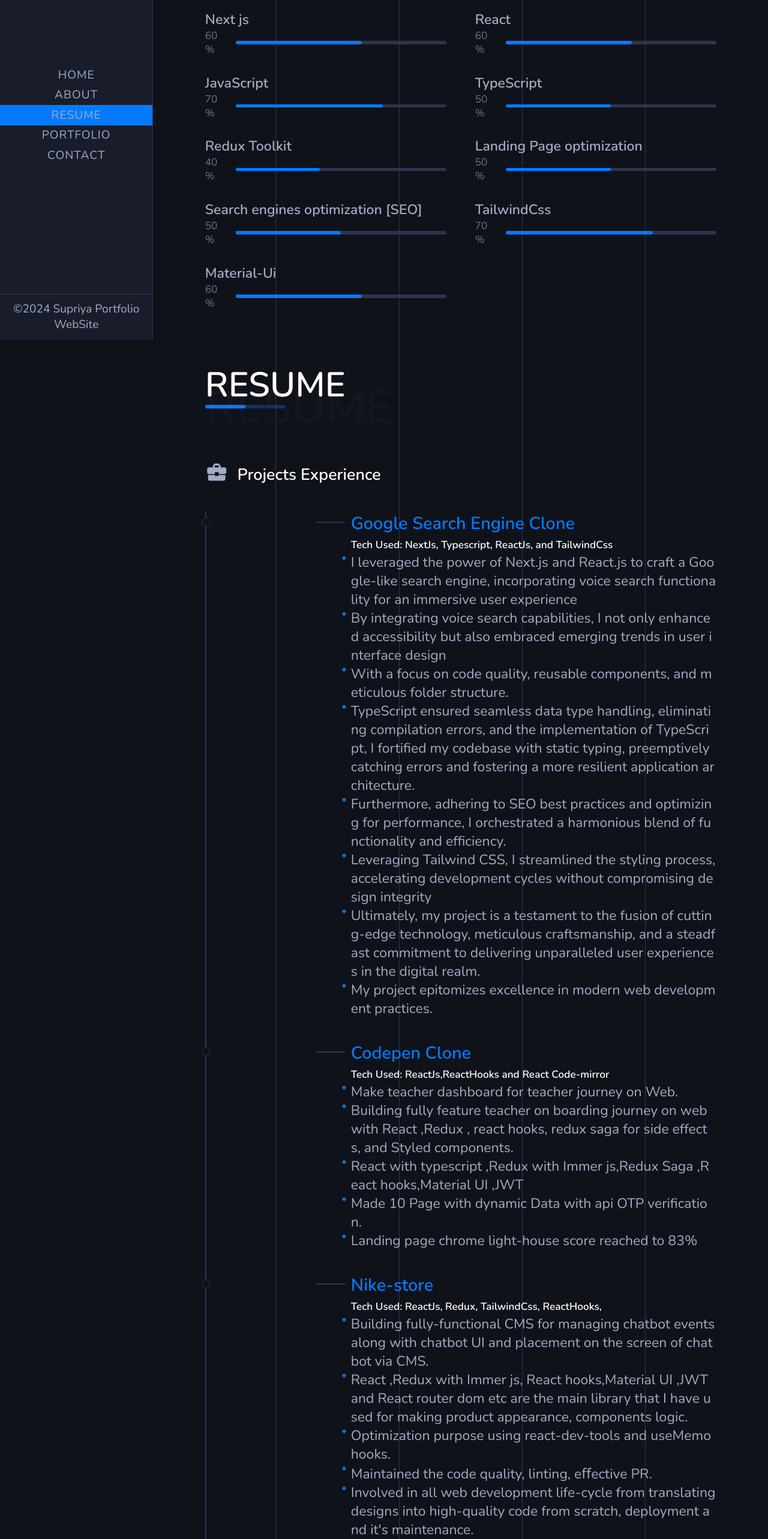
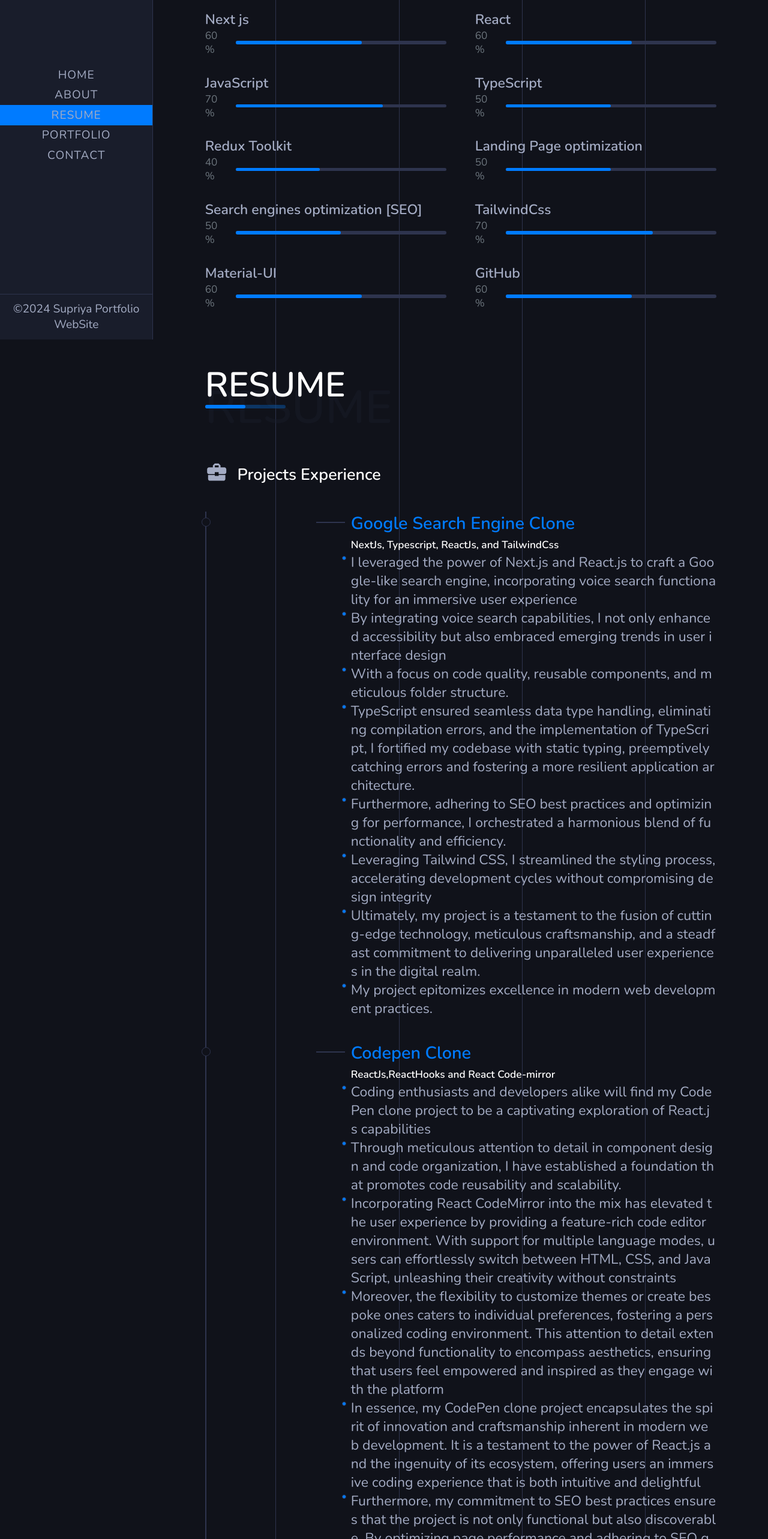
Before and after one commit to supriya224/my-portfolio, a React (Create React App) app: page /resume in a window 1280 px wide. Shown: the part 234-2800 px from the top of the page at 60% size. Built offline with nearby package versions, Linux system fonts and the light colour scheme.

Commit message:
project experience added

```diff
--- a/src/Components/ContactSection.js
+++ b/src/Components/ContactSection.js
@@ -15,7 +15,6 @@ const ContactSection = () => {
             icon: <PhoneIcon />,
             title: 'Phone Number',
             contact1: '8081149224',
-            contact2: '9918569439',
         },
         {
             icon: <EmailIcon />,
@@ -78,13 +77,7 @@ const ContactSection = () => {
                             {ContactDetials.map((cItem, i) => (
                                 <ContactItems key={i} {...cItem} />
                             ))}
-                            {/* <p>sfsfsfsf</p>
-                            <p>sfsfsfsf</p>
-                            <p>sfsfsfsf</p>
-                            <p>sfsfsfsf</p>
-                            <p>sfsfsfsf</p>
-                            <p>sfsfsfsf</p>
-                            <p>sfsfsfsf</p> */}
+
                         </div>
                     </div>
                 </InnerLayout>
--- a/src/Components/Resume.js
+++ b/src/Components/Resume.js
@@ -27,11 +27,12 @@ const resumeContents = [
         title: 'Codepen Clone',
         subTitle: 'ReactJs,ReactHooks and React Code-mirror',
         text: [
-            'Make teacher dashboard for teacher journey on Web.',
-            'Building fully feature teacher on boarding journey on web with React ,Redux , react hooks, redux saga for side effects, and Styled components.',
-            'React with typescript ,Redux with Immer js,Redux Saga ,React hooks,Material UI ,JWT',
-            'Made 10 Page with dynamic Data with api OTP verification.',
-            'Landing page chrome light-house score reached to 83%',
+            'Coding enthusiasts and developers alike will find my CodePen clone project to be a captivating exploration of React.js capabilities',
+            'Through meticulous attention to detail in component design and code organization, I have established a foundation that promotes code reusability and scalability.',
+            'Incorporating React CodeMirror into the mix has elevated the user experience by providing a feature-rich code editor environment. With support for multiple language modes, users can effortlessly switch between HTML, CSS, and JavaScript, unleashing their creativity without constraints',
+            'Moreover, the flexibility to customize themes or create bespoke ones caters to individual preferences, fostering a personalized coding environment. This attention to detail extends beyond functionality to encompass aesthetics, ensuring that users feel empowered and inspired as they engage with the platform',
+            'In essence, my CodePen clone project encapsulates the spirit of innovation and craftsmanship inherent in modern web development. It is a testament to the power of React.js and the ingenuity of its ecosystem, offering users an immersive coding experience that is both intuitive and delightful',
+            'Furthermore, my commitment to SEO best practices ensures that the project is not only functional but also discoverable. By optimizing page performance and adhering to SEO guidelines, I have laid the groundwork for broader reach and engagement within the developer community',
         ],
     },
     {
@@ -39,11 +40,12 @@ const resumeContents = [
         title: 'Nike-store',
         subTitle: 'ReactJs, Redux, TailwindCss, ReactHooks, ',
         text: [
-            'Building fully-functional CMS for managing chatbot events along with chatbot UI and placement on the screen of chatbot via CMS.',
+            'I embarked on an exhilarating journey to recreate the Nike store using React.js, Redux, and a suite of cutting-edge tools. By leveraging React for the frontend and Redux for state management, I ensured a seamless user experience with robust data handling capabilities.',
             ' React ,Redux with Immer js, React hooks,Material UI ,JWT and React router dom etc are the main library that I have used for making product appearance, components logic.',
-            'Optimization purpose using react-dev-tools and useMemo hooks.',
-            'Maintained the code quality, linting, eﬀective PR.',
-            "Involved in all web development life-cycle from translating designs into high-quality code from scratch, deployment and it's maintenance.",
+            'Incorporating Tailwind CSS streamlined the styling process, optimizing both best practices and time management.',
+            'Furthermore, I enhanced the projects functionality with features like a Tailwind-powered slider, lodash utilities for efficient data manipulation, and React Hot Toast for intuitive notifications. This comprehensive approach not only elevated the user experience but also showcased my commitment to utilizing the latest technologies',
+            "My dedication to code quality, coupled with meticulous folder structure management, facilitated easy maintenance and scalability. Moreover, adherence to SEO best practices and performance optimization strategies resulted in impressive LightHouse scores, ensuring maximum visibility and accessibility",
+            'In essence, my Nike store project epitomizes excellence in modern web development, blending innovation, efficiency, and user-centric design to deliver an unparalleled shopping experience.',
         ],
     },
     {
@@ -51,9 +53,10 @@ const resumeContents = [
         title: 'Music-PlayList-App',
         subTitle: 'Typescript, ReactJs, IndexDB and TailwindCss',
         text: [
-            'Making hybrid app by using Ionic framework and perform rest api with Asyc await.',
-            'Made webPages using Angular8 rxjs and reusable atomic, isolated, optimized components with scalable code.',
-            'Deployment knowledge using Heroku and Ec2 with Docker images. Familiear with Jenkins and Nginx.',
+            'I embarked on a captivating journey to craft my own music playlist using React.js, a project that seamlessly integrates user-friendly features like audio file export and playlist creation. By leveraging TypeScript for robust data typing and error prevention during compilation, I ensured a smooth and error-free development process',
+            'Furthermore, I implemented advanced features such as utilizing IndexDB to store audio files locally, preserving playback progress and position even upon refreshing the page. This attention to detail not only enhances user experience but also demonstrates my commitment to utilizing cutting-edge technologies',
+            'In addition to prioritizing code quality and reusable component design, I meticulously structured the folder organization to facilitate easy maintenance and scalability. By adhering to SEO best practices and optimizing page performance, I achieved exceptional LightHouse scores, maximizing visibility and accessibility.',
+        'Moreover, the integration of Tailwind CSS optimized styling, promoting best practices and efficient time management. In essence, my music playlist project represents the pinnacle of modern web development, blending innovation, usability, and performance to deliver a seamless and immersive listening experience.',
         ],
     },
     {
@@ -62,9 +65,10 @@ const resumeContents = [
         subTitle:
             'NextJs, ReactJs,Firebase,ReactHooks, React-Router TailwindCss,',
         text: [
-            'Learn Angular 6 and its core concept with RXJS.',
-            'Making Component and passing data to it . ',
-            'AWS service for Serverless microservices learn and made using by (S3,AWS lamda,dynamoDB,IMA) and deployed webPages on EC2.',
+            '"I embarked on an exhilarating journey to replicate the essence of Twitter using Next.js, a project that seamlessly integrates features such as post creation with text and emojis, multiple comments, and data storage via Firebase. Leveraging NextAuth for authentication streamlined user access while ensuring data security and integrity',
+            'Through meticulous attention to detail, I crafted reusable components and maintained high code quality, complemented by a well-structured folder organization. Embracing SEO best practices and optimizing page performance, I achieved outstanding LightHouse scores, enhancing discoverability and user engagement ',
+            'Furthermore, the utilization of Tailwind CSS not only ensured sleek and responsive styling but also facilitated efficient development practices, aligning with best practices and optimizing time management.',
+            'In essence, my Twitter clone project embodies the convergence of modern web development technologies, delivering a seamless user experience while showcasing innovation, efficiency, and a commitment to excellence.',
         ],
     },
 ]
--- a/src/Components/ResumeItem.js
+++ b/src/Components/ResumeItem.js
@@ -10,7 +10,7 @@ const ResumeItem = ({title, subTitle, text }) => {
             </div>
             <div className="right-content">
                 <h5>{title}</h5>
-                <h6> Tech Used:  {subTitle}</h6>
+                <h6>  {subTitle}</h6>
                 <div>
                     {Array.isArray(text) ? (
                         <>
--- a/src/Components/Skills.js
+++ b/src/Components/Skills.js
@@ -47,7 +47,12 @@ const allSkills = [
         text: '70%',
     },
     {
-        title: 'Material-Ui',
+        title: 'Material-UI',
+        width: '60%',
+        text: '60%',
+    },
+    {
+        title: 'GitHub',
         width: '60%',
         text: '60%',
     },
```
